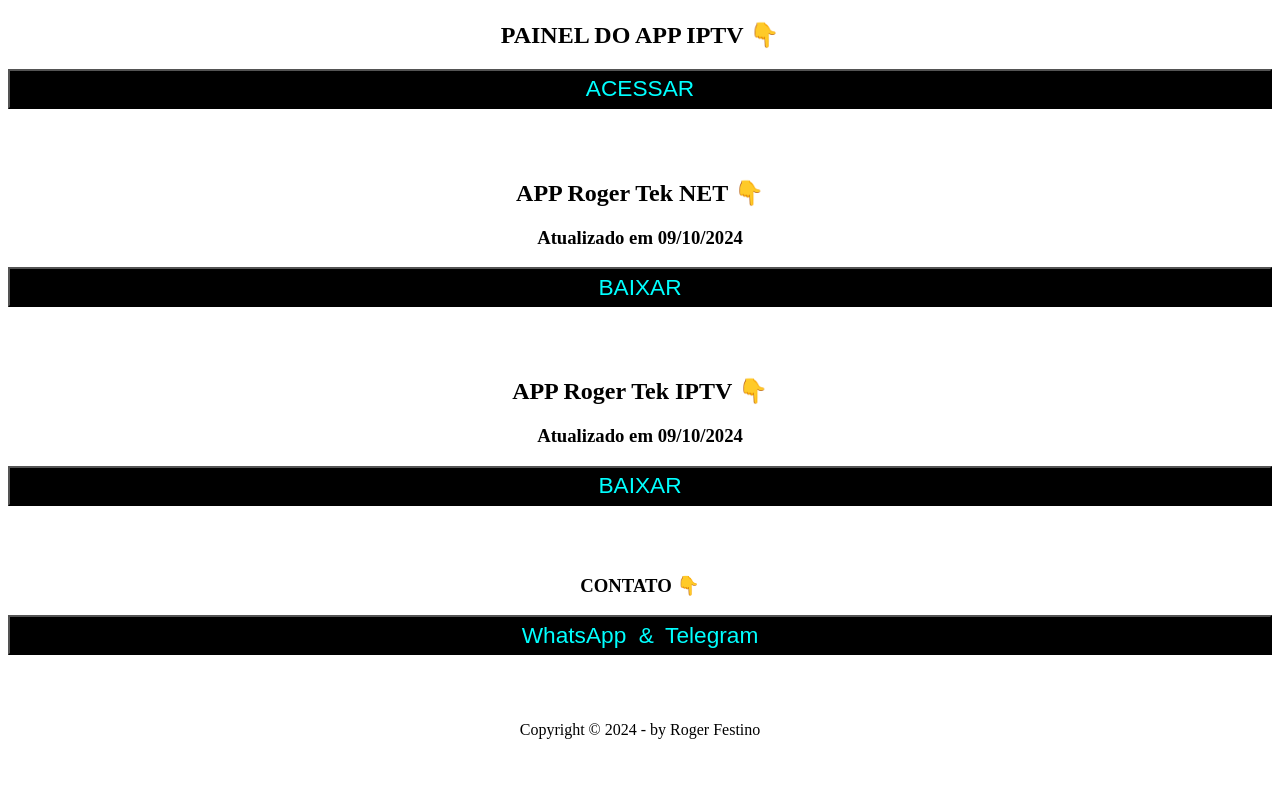
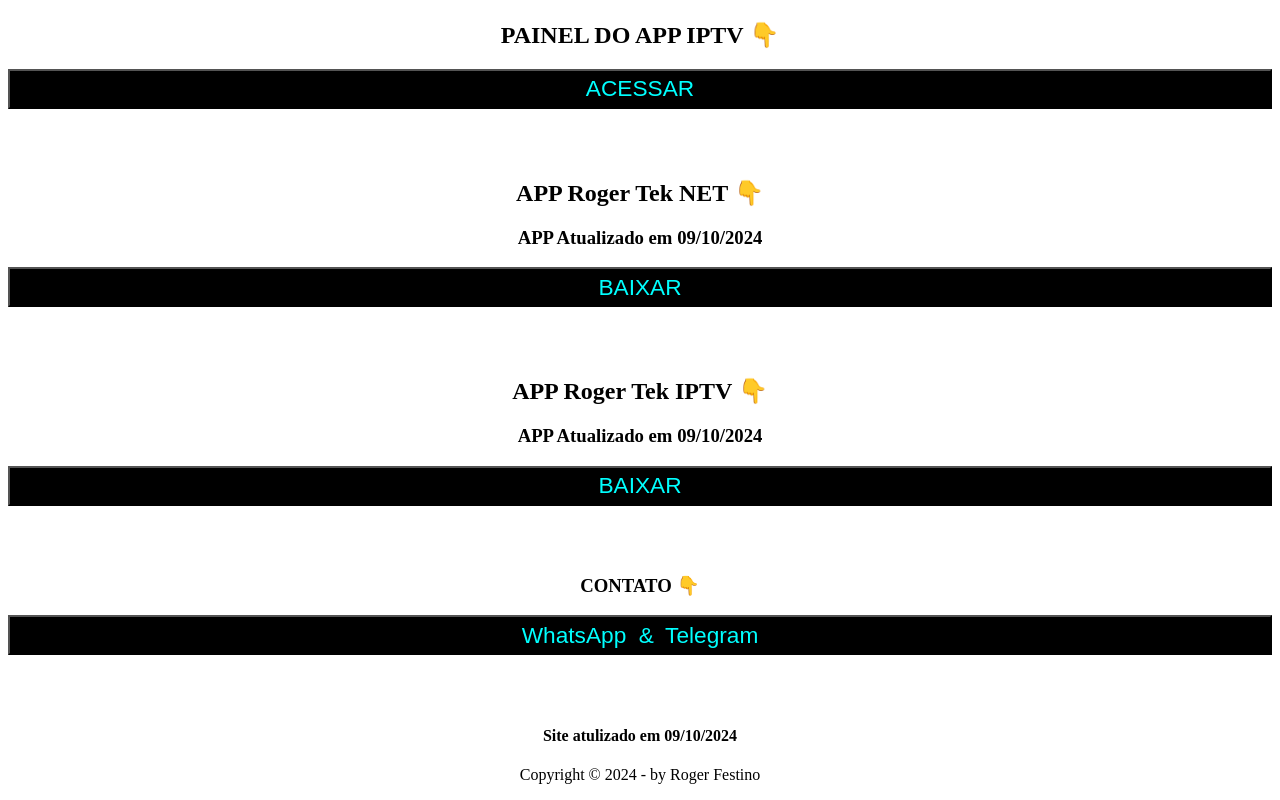
Before and after one commit to rogertek19/site, a plain HTML site: page index.html in a window 1280 px wide. Shown: the part 460-1260 px from the top of the page. Before the commit the page ends 1215 px from the top, so only its background shows below. Drawn offline with Linux system fonts and the light colour scheme.

Commit message:
Atulizado

```diff
--- a/index.html
+++ b/index.html
@@ -19,11 +19,11 @@
   <button class="button-center" type="submit"><a href="https://rogertv.wolfnet101.shop">ACESSAR</a></button>
 
   <h2>APP Roger Tek NET 👇</h2>
-  <h3>Atualizado em 09/10/2024</h3>
+  <h3>APP Atualizado em 09/10/2024</h3>
   <button class="button-center" type="submit"><a href="https://www.dropbox.com/scl/fi/8u7w3cx8r3y6p7nxgkb22/Roger-Tek-NET.apk?rlkey=o97ocvwx52idwq3pxt2uuyv2l&st=dmv8wb3d&dl=1">BAIXAR</a></button>
 
   <h2>APP Roger Tek IPTV 👇</h2>
-  <h3>Atualizado em 09/10/2024</h3>
+  <h3>APP Atualizado em 09/10/2024</h3>
   <button class="button-center" type="submit"><a href="https://www.dropbox.com/scl/fi/obahj5clfhdyrrcs09zgx/Roger-Tek-IPTV-VU.apk?rlkey=tmx7b1rr2wyprruc0cqzhz2v2&st=ldrod904&dl=1">BAIXAR</a></button>
 
   <h3>CONTATO 👇</h3>
@@ -32,6 +32,8 @@
     <a href="https://t.me/rogerfestinow" target="_blank">Telegram</a>
   </button>
 
+  <h4>Site atulizado em 09/10/2024</h4>
+
  <p>Copyright &copy; 2024 - by Roger Festino</p>
 </body>
 </html>
```
